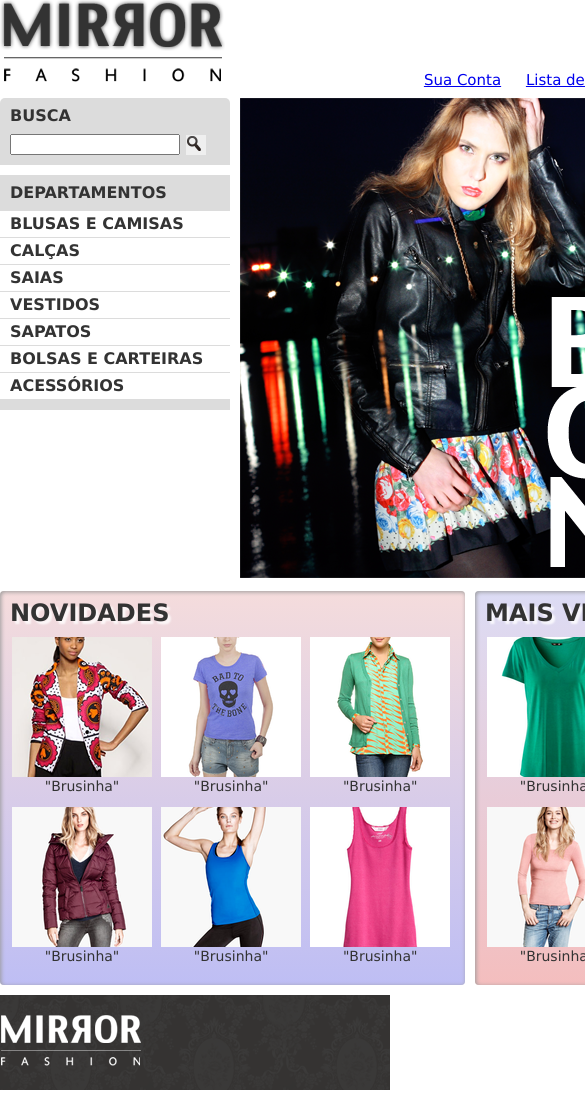
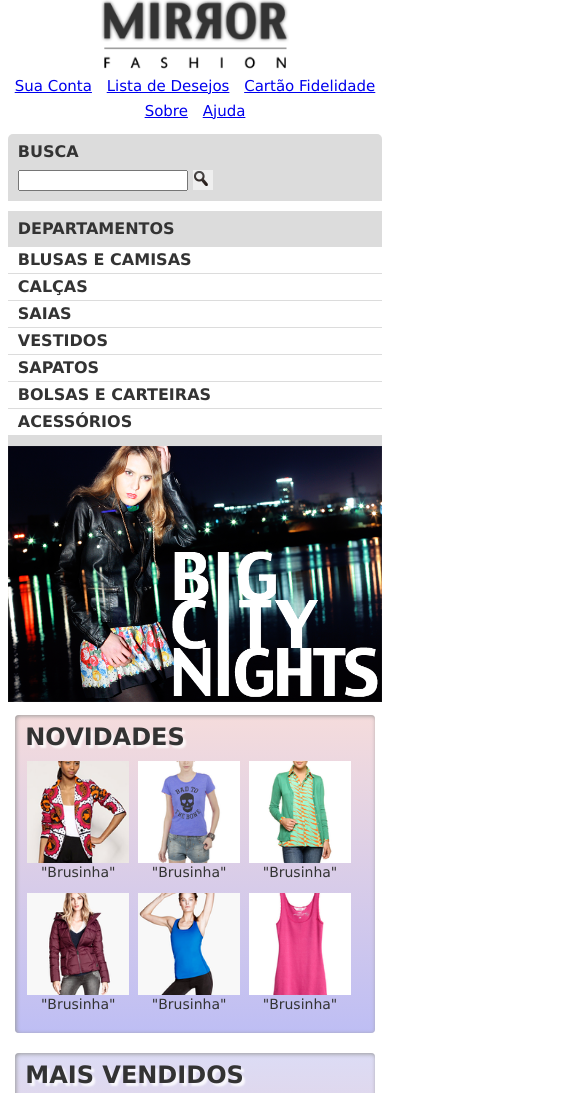
Before and after one commit to oliveiramauro/wd43, a plain HTML site: page index.html in a window 390 px wide. Shown: the top 1093 px of the page, 585 px wide, since content can reach past the window. Drawn offline with Linux system fonts and the light colour scheme.

Commit message:
Ex 6.5 Adaptações para Mobile

```diff
--- a/css/index.css
+++ b/css/index.css
@@ -214,3 +214,51 @@ margin-left: 5px;
 }
 
 /*  */
+
+@media (max-width: 939px) {
+/* adicionar aqui os novos estilos para mobile */
+    .container {
+        width: 96%;
+    }
+
+    header h1 {
+    text-align: center;
+    }
+
+    header h1 img {
+    max-width: 50%;
+    }
+
+    .sacola {
+    display: none;
+    }
+
+    .menu-opcoes {
+    position: static;
+    text-align: center;
+    }
+
+    .menu-opcoes ul li {
+    display: inline-block;
+    margin: 5px;
+    }
+
+    .busca,
+    .menu-departamentos,
+    .banner-destaque img {
+    margin-right: 0;
+    width: 100%;
+    }
+
+    .painel {
+    width: auto;
+    }
+
+    .painel li {
+    width: 30%;
+    }
+
+    .painel img {
+    width: 100%;
+    }
+}
--- a/index.html
+++ b/index.html
@@ -3,6 +3,7 @@
 
     <head>
         <meta charset="utf-8">
+        <meta name="viewport" content="width=device-width">
         <title>Mirror Fashion</title>
         <link rel="stylesheet" href="css/reset.css">
         <link rel="stylesheet" href="css/index.css">
```
